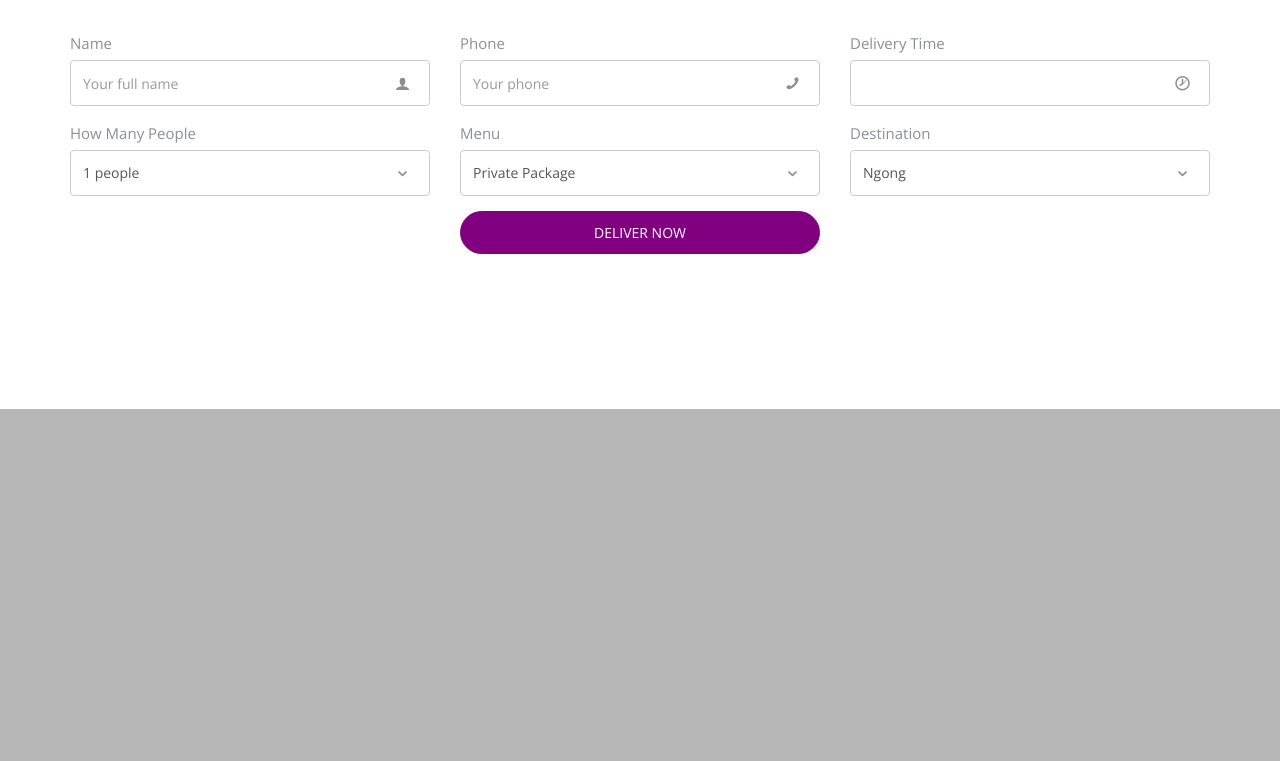
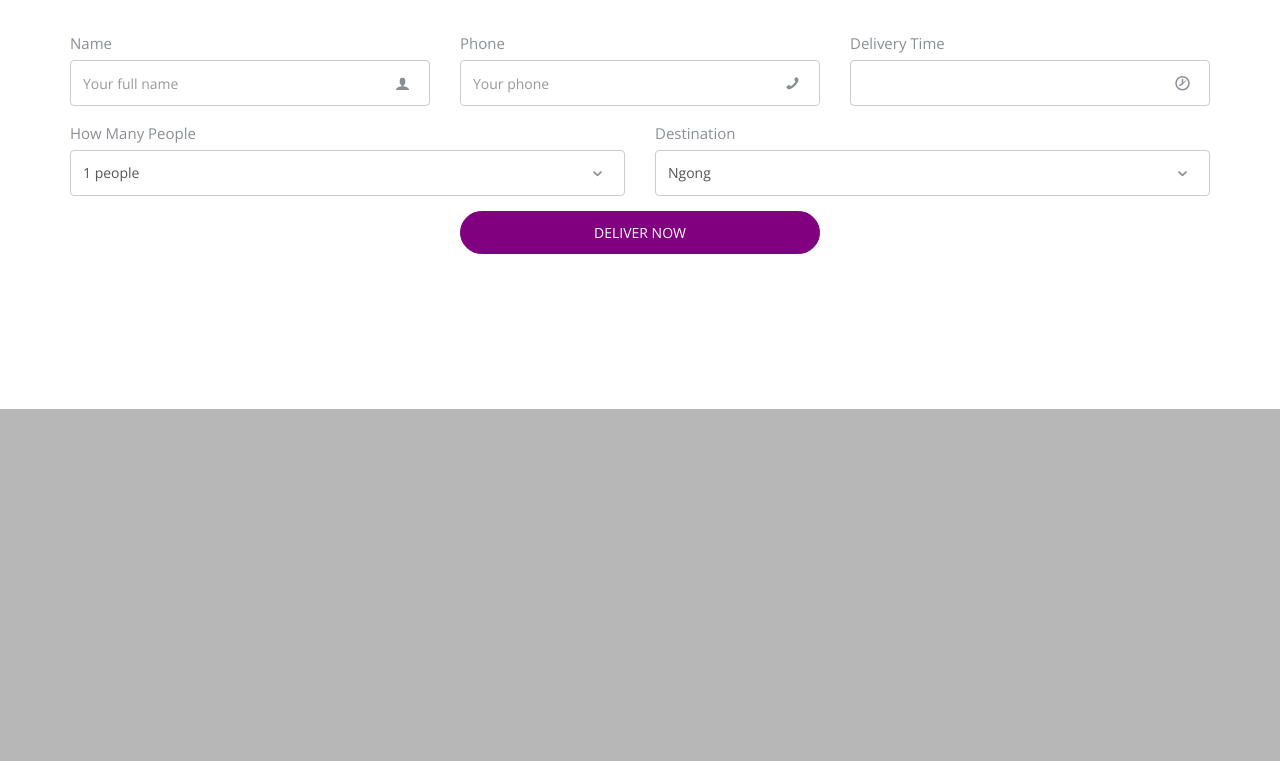
Before and after one commit to joymbaabu/narava_website, a website: page index.html in a window 1280 px wide. Shown: the part 4240-5001 px from the top of the page. Drawn offline with nearby package versions, Linux system fonts and the light colour scheme; files whose address does not match are found by name.

Commit message:
New minor changes

```diff
--- a/css/style.css
+++ b/css/style.css
@@ -1879,7 +1879,7 @@ section[data-section="menu"] {
 
 @media screen and (max-width: 768px) {
   .probootstrap-heading .primary-heading {
-    font-size: 80px;
+    font-size: 73px;
     font-weight: 500;
   }
 }
--- a/index.html
+++ b/index.html
@@ -375,7 +375,7 @@
               <!-- END row -->
               <div class="row">
 
-                <div class="col-md-4">
+                <div class="col-md-6">
                   <div class="form-group">
                     <label for="people">How Many People</label>
                     <div class="form-field">
@@ -390,21 +390,7 @@
                   </div>
                 </div>
 
-                <div class="col-md-4">
-                  <div class="form-group">
-                    <label for="menu">Menu</label>
-                    <div class="form-field">
-                      <i class="icon icon-chevron-down"></i>
-                      <select name="menu" id="menu" class="form-control">
-                        <option value="Package One">Private Package</option>
-                        <option value="Package Two">Dinner Package</option>
-                        <option value="Package Three">Executive Package</option>
-                      </select>
-                    </div>
-                  </div>
-                </div>
-
-                <div class="col-md-4">
+                <div class="col-md-6">
                   <div class="form-group">
                     <label for="place">Destination</label>
                     <div class="form-field">
@@ -450,7 +436,7 @@
         <div class="row">
           <div class="col-md-4 col-sm-4 probootstrap-animate">
             <div class="probootstrap-block-image">
-              <figure><img src="img/image_01.jpg" alt="Narava Restaurant Image"></figure>
+              <figure><img src="img/package_1.jpg" alt="Narava Restaurant Image"></figure>
               <div class="text">
                 <span class="date">Private Package</span>
                 <h3><a href="#catering">Free 1kg Cake + Elegant Room</a></h3>
@@ -499,7 +485,7 @@
         <div class="row">
           <div class="col-md-4 col-md-offset-3 col-sm-8 text-left probootstrap-animate">
 
-            <p>Feel free to reach us via phone, email or any of our social media platforms for any inquiries.
+            <p style="margin-left:10px; margin-right:10px;">Feel free to reach us via phone, email or any of our social media platforms for any inquiries.
             We are happy to serve you with our finest meals.<br/>
             Visit it us today for a truly memorable experience.
             </p>
@@ -507,7 +493,7 @@
           </div>
 
           <div class="col-md-4 text-center probootstrap-animate">
-            <ul class="list-unstyled probootstrap-contact-social text-left">
+            <ul style="margin-left:10px; margin-right:10px;" class="list-unstyled probootstrap-contact-social text-left">
               <li><a href="tel:+254769585215"><i class="icon-phone"></i> +254 769 585 215</a></li>
               <li><a href="https://www.facebook.com/narava.ngong"><i class="icon-facebook"></i> narava.ngong</a></li>
               <li><a href="https://www.instagram.com/narava.ngong/"><i class="icon-instagram"></i> narava.ngong</a></li>
```
